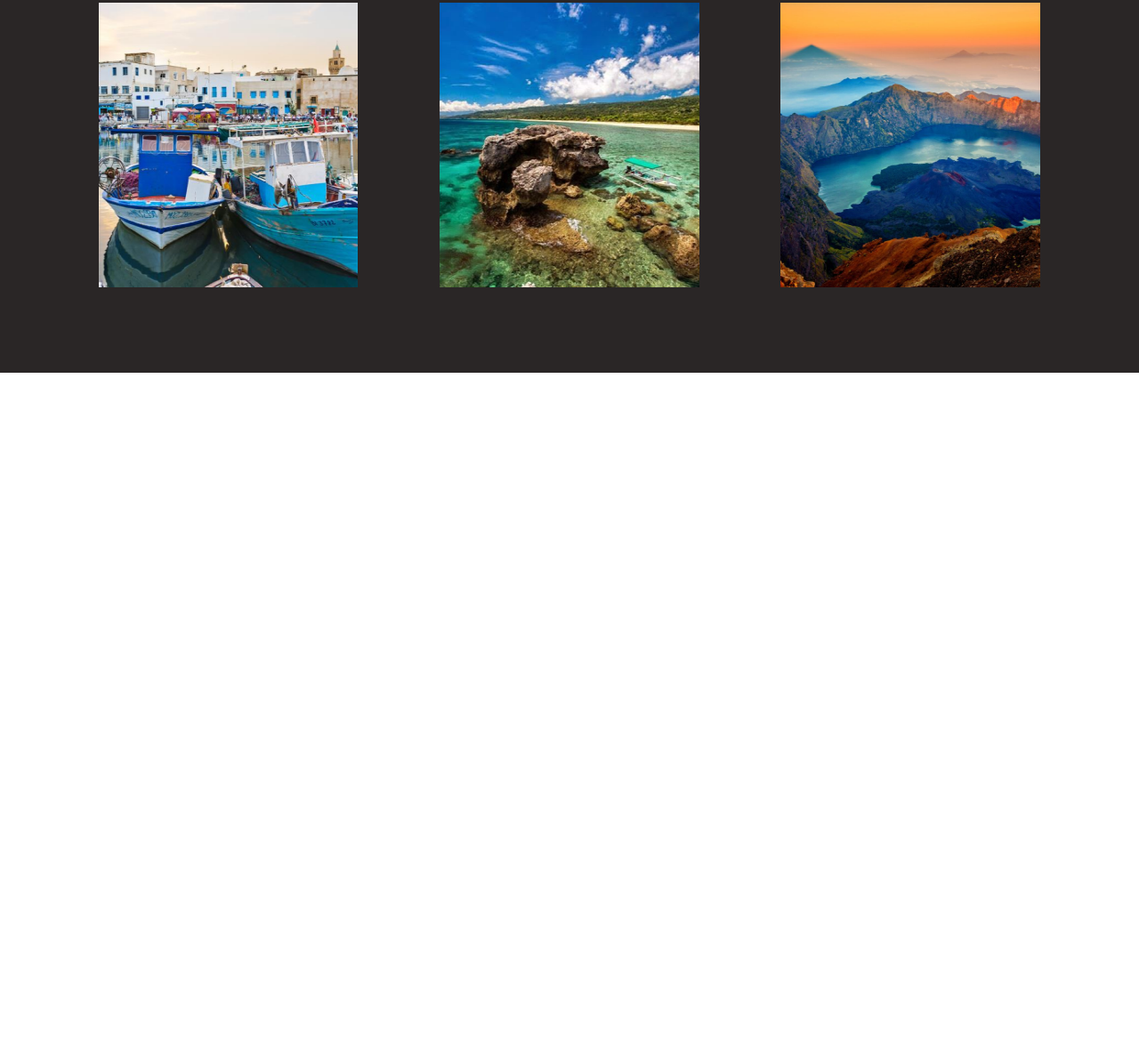
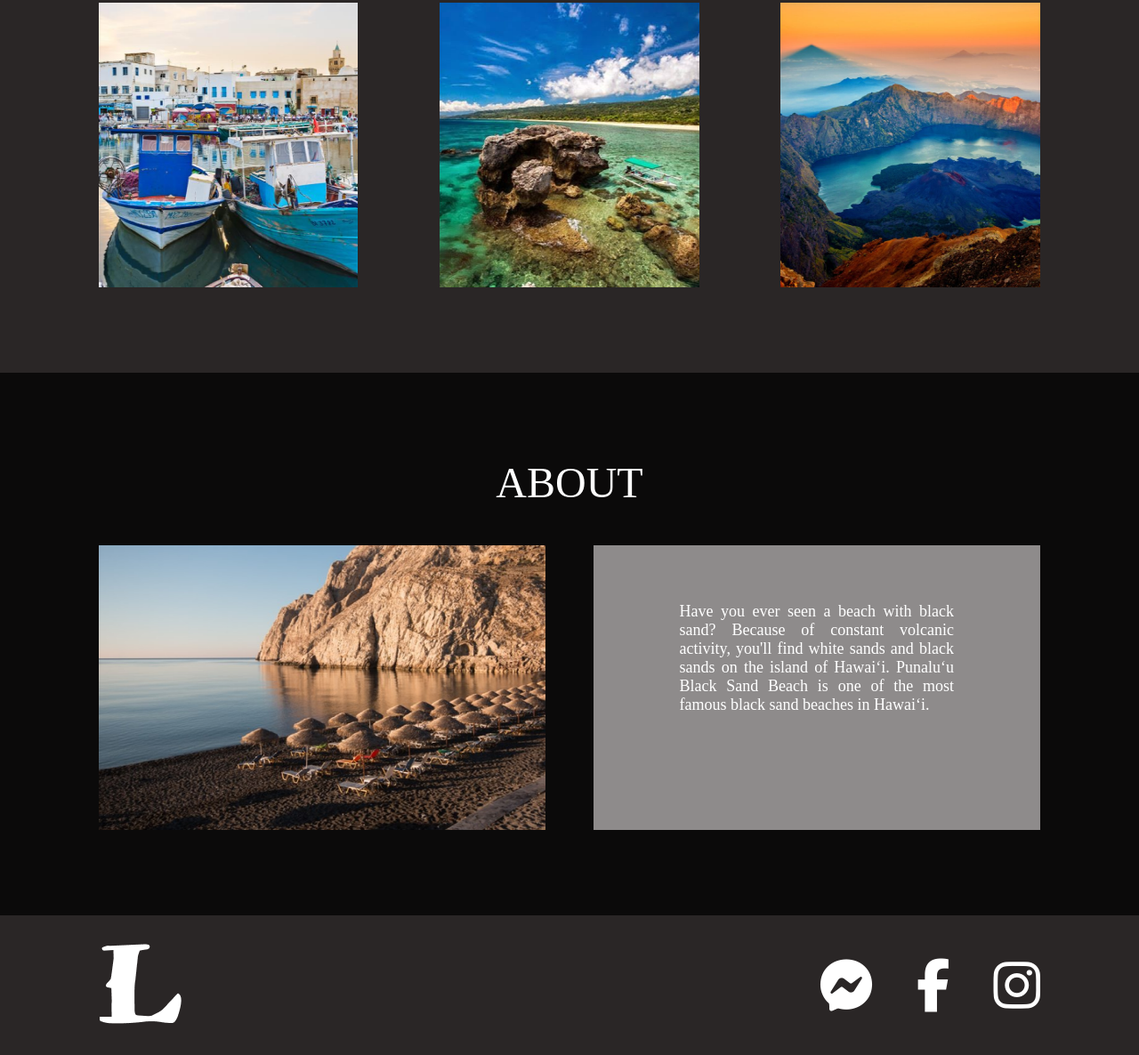
Before and after one commit to Aleksi777/homework-9, a plain HTML site: page index.html in a window 1280 px wide. Shown: the part 891-2077 px from the top of the page at 89% size. Before the commit the page ends 1310 px from the top, so only its background shows below. Drawn offline with Linux system fonts and the light colour scheme.

Commit message:
add.section3

```diff
--- a/css/style.css
+++ b/css/style.css
@@ -88,3 +88,105 @@ box-shadow: 0 15px 20px;
     height: 100%;
 }
 /*END-SECTION_2*/
+
+
+/*start-SECTION_3*/
+.section_3{
+    width: 100%;
+    padding: 96px 0 ;
+    background: #0B0A0A;
+}
+.title_cards{
+    width: 82.6388889%;
+    /*border: 2px solid red;*/
+    display: flex;
+    justify-content: space-between;
+    margin-inline: auto;
+
+}
+.div_title_card{
+    width: 47.4789916%;
+    height: 320px;
+    /*border: 2px solid yellow;*/
+    background: #8E8B8B;
+
+}
+.rectangle10{
+    width: 100%;
+    height: 100%;
+}
+.about{
+font-family: 'Gentium Book Basic';
+font-style: normal;
+font-weight: 400;
+font-size: 48px;
+line-height: 56px;
+color: #FFFFFF;
+text-align: center;
+margin-bottom: 42px;
+
+}
+.text_card{
+margin-inline: auto;
+width: 61.4159292%;
+font-family: 'Gentium Book Basic';
+font-style: normal;
+font-weight: 400;
+font-size: 18px;
+line-height: 21px;
+text-align: justify;
+color: #FFFFFF;
+}
+.text_card1{
+    padding: 64px 0  130px 0;
+}
+/*END-SECTION_3*/
+
+
+/*START-FOOTER*/
+footer{
+    width: 100%;
+    /*border: solid red 2px;*/
+    background: #2A2626;
+}
+.div_footer{
+    margin: 0 auto;
+    width: 82.6388889%;
+    display: flex;
+    /*border: yellow 2px solid;*/
+    justify-content: space-between;
+    padding: 32px 0;
+}
+.fa-brands{
+    color: white;
+    font-size: 60px;
+
+
+}
+.div_icones{
+   display: flex ;
+   gap: 49px;
+   align-items: center;
+}
+.fa-brands:hover{
+   scale: 1.5;
+    animation-name: fabrandshover;
+    animation-duration: 1s;
+    animation-timing-function: linear;
+    color:rgb(0, 153, 255)
+
+
+
+
+}
+
+@keyframes fabrandshover{
+    0%{
+        transform: rotate(0);
+    }
+
+    100%{
+        transform: rotate(360deg);
+    }
+}
+/*END-FOOTER*/
--- a/index.html
+++ b/index.html
@@ -5,7 +5,9 @@
     <meta http-equiv="X-UA-Compatible" content="IE=edge">
     <meta name="viewport" content="width=device-width, initial-scale=1.0">
     <link rel="stylesheet" href="css/reset.css">
+    <script src="https://kit.fontawesome.com/9e1c8551ce.js" crossorigin="anonymous"></script>
     <link rel="stylesheet" href="css/style.css">
+    <link rel="stylesheet" href="css/font.css">
     <title>Desctop-home page</title>
 </head>
 <body>
@@ -42,6 +44,36 @@
        </section>
        <!--END-SECTION2-->
 
+       <!--START-SECTION3-->
+
+       <section class="section_3">
+        <h1 class="about">ABOUT</h1>
+        <div class="title_cards">
+
+            <div class="div_title_card"><img class="rectangle10" src="images/Rectangle 10.png" alt=""></div>
+            <div class="div_title_card text_card1"><p class="text_card rectangle10">Have you ever seen a beach with black sand? Because of constant
+                volcanic activity, you'll find white sands and black sands on the island of Hawaiʻi.
+                 Punaluʻu
+                 Black Sand Beach is
+                one of the most famous black sand beaches in Hawaiʻi.</p></div>
+
+        </div>
+       </section>
+            <!--END-SECTION3-->
+
+            <!--START-FOOTER-->
+
+            <FOOTER>
+             <div class="div_footer">
+                <a href="index.html"><img src="images/L.png" alt=""></a>
+                <div class="div_icones"> <a  target="_blank" href="https://www.messenger.com/"><i class="fa-brands fa-facebook-messenger"></i></a>
+                <a target="_blank" href="https://www.facebook.com/"><i class="fa-brands fa-facebook-f"></i></a>
+                <a target="_blank" href="https://www.instagram.com/"><i class="fa-brands fa-instagram"></i></a>
+            </div>
+             </div>
+
+            </FOOTER>
+            <!--END-FOOTER-->
 
     </div>
 
```
Also changed, not shown: images/L.png (added), images/Rectangle 10.png (added), images/Rectangle 21.png (added).
